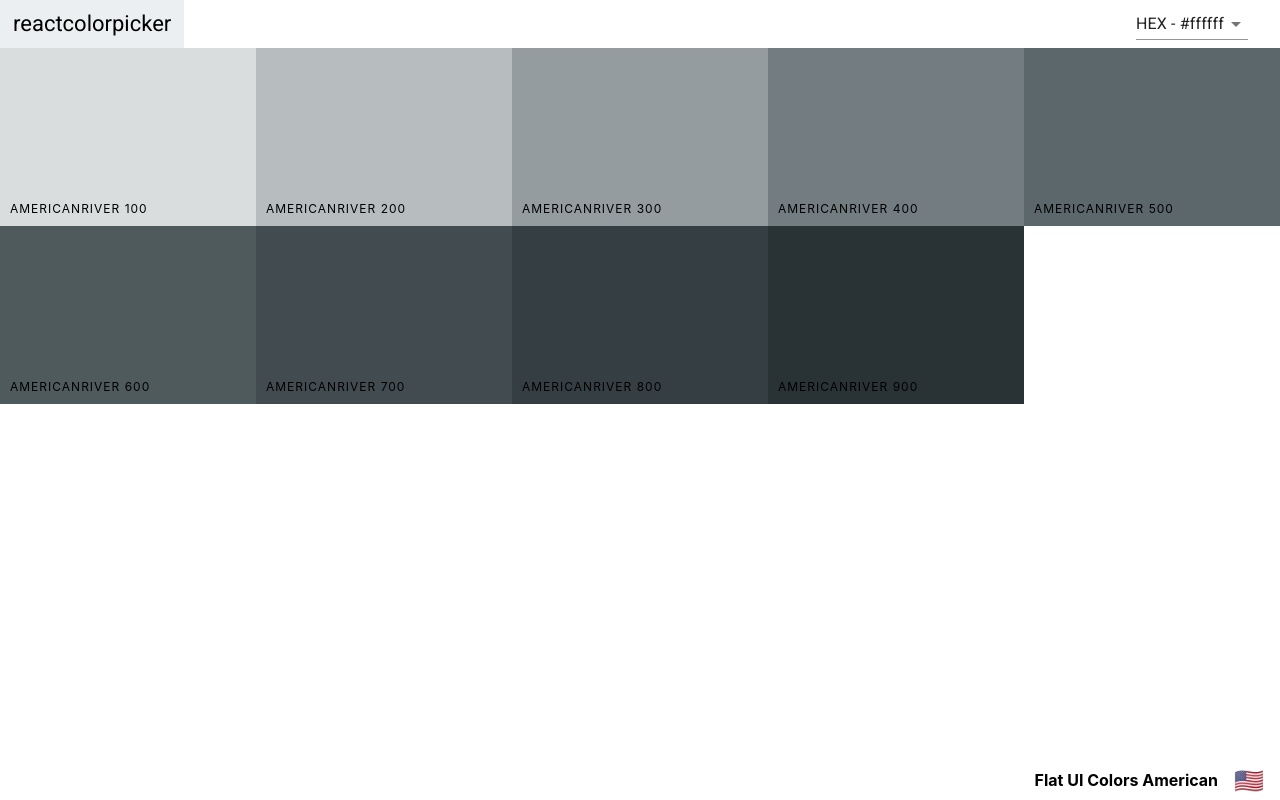
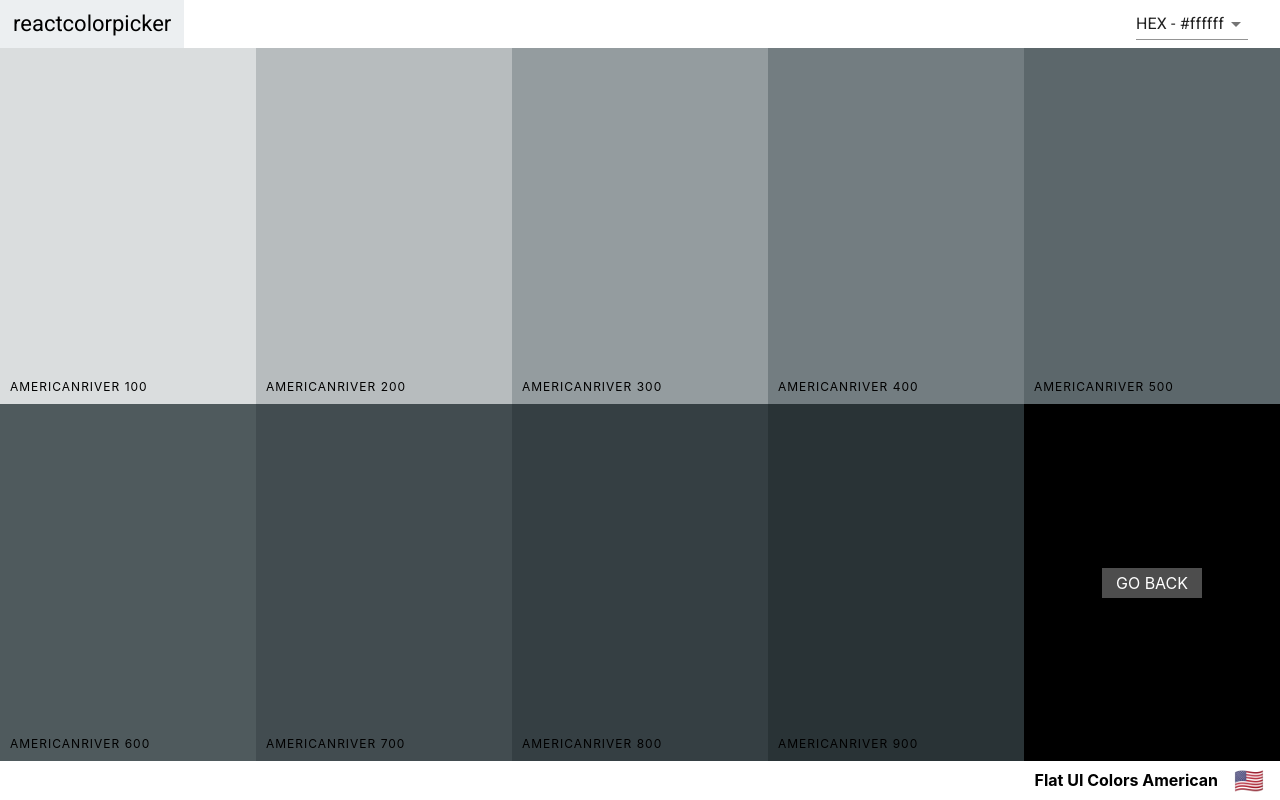
Before and after one commit to pins-thoo/colors-app, a React (Create React App) app: page /palette/flat-ui-colors-american/americanriver in a window 1280 px wide. Built offline with nearby package versions, Linux system fonts and the light colour scheme.

Commit message:
add go back link

```diff
--- a/src/ColorBox.css
+++ b/src/ColorBox.css
@@ -8,7 +8,17 @@
   margin-bottom: -3.5px;
 }
 
-.copy-button {
+.SingleColorPalette .ColorBox {
+  height: 50%;
+}
+
+.ColorBox.go-back {
+  background-color: black;
+  position: relative;
+}
+
+.copy-button,
+.back-button {
   width: 100px;
   height: 30px;
   position: absolute;
@@ -25,6 +35,10 @@
   color: white;
   text-transform: uppercase;
   border: none;
+  text-decoration: none;
+}
+
+.copy-button {
   opacity: 0;
 }
 
--- a/src/SingleColorPalette.js
+++ b/src/SingleColorPalette.js
@@ -1,4 +1,5 @@
 import React, { Component } from "react";
+import { Link } from 'react-router-dom';
 import Navbar from './Navbar';
 import ColorBox from "./ColorBox";
 import PaletteFooter from './PaletteFooter';
@@ -26,19 +27,24 @@ class SingleColorPalette extends Component {
   };
   render() {
     const { format } = this.state;
-    const { paletteName, emoji } = this.props.palette;
+    const { paletteName, emoji, id } = this.props.palette;
     const colorBoxes = this._shades.map(color => (
       <ColorBox
-        key={color.id}
+        key={color.name}
         name={color.name}
         background={color[format]}
         showLink={false}
       />
     ));
     return (
-      <div className="Palette">
+      <div className="SingleColorPalette Palette">
         <Navbar handleChange={this.changeFormat} showingAllColors={false} />
-        <div className="Palette-colors">{colorBoxes}</div>
+        <div className="Palette-colors">
+          {colorBoxes}
+          <div className="go-back ColorBox">
+            <Link to={`/palette/${id}`} className="back-button">GO BACK</Link>
+          </div>
+        </div>
         <PaletteFooter paletteName={paletteName} emoji={emoji} />
       </div>
     );
```
